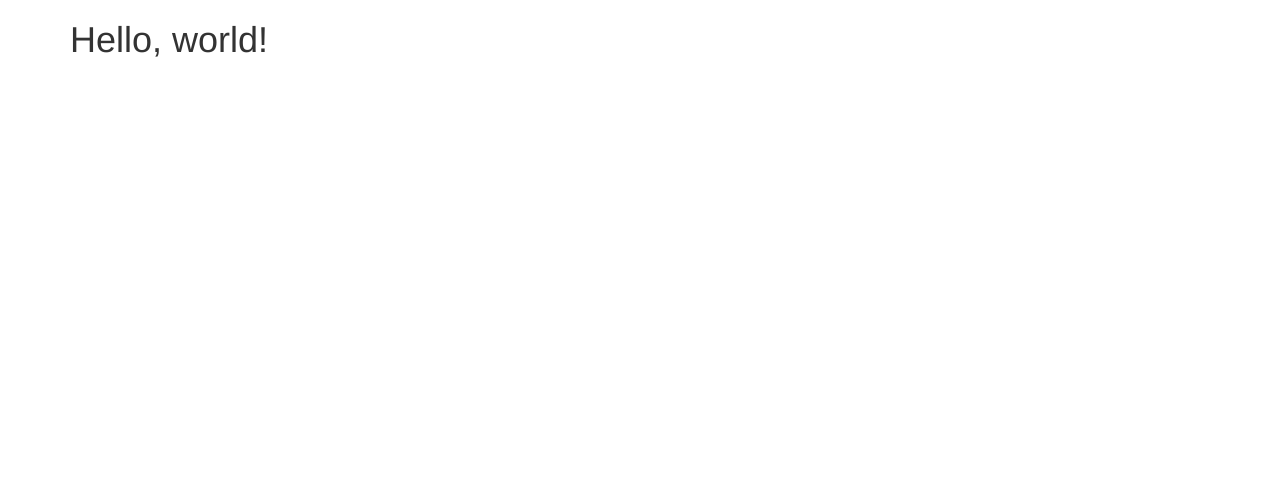
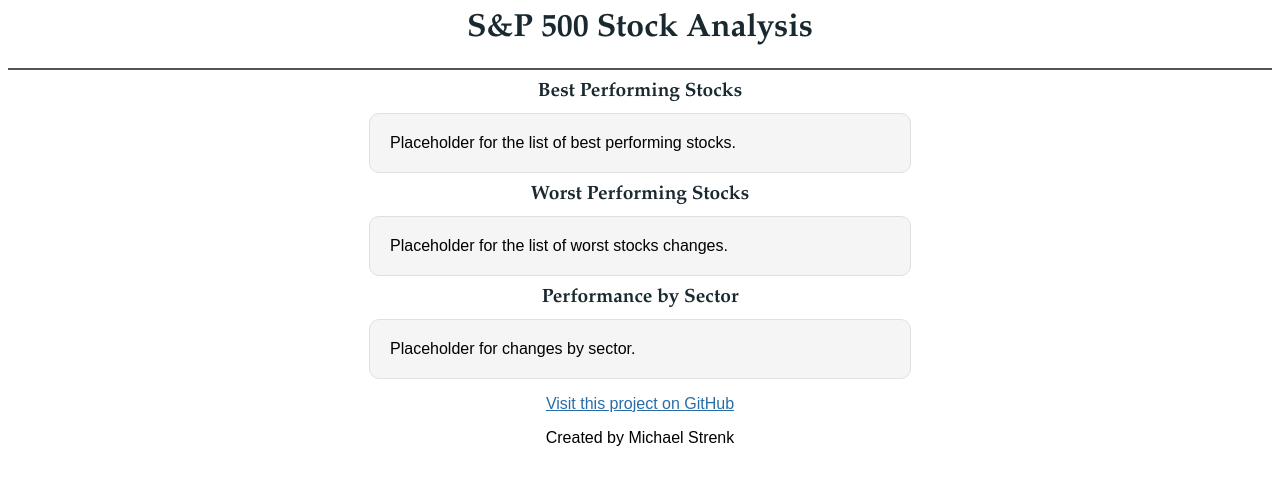
Before and after one commit to MikeStrenk/Stock-Grabber, a Flask app: page / in a window 1280 px wide. Before the commit the part shown is almost empty. Shown: the top 485 px of the page. Run offline with Flask 2, Linux system fonts and the light colour scheme; some libraries are stand-ins or nearby versions.

Commit message:
adding some placeholder containers
added placeholders divs, text and a footer link to the project github page.

```diff
--- a/templates/index.html
+++ b/templates/index.html
@@ -1,16 +1,45 @@
-
 <!DOCTYPE html>
 <html>
+
 <head>
-    <title>Bootstrap 101 Template</title>
+  <title>S&P 500 Stock Analysis</title>
   <meta name="viewport" content="width=device-width, initial-scale=1.0">
-    <link href="http://netdna.bootstrapcdn.com/bootstrap/3.1.1/css/bootstrap.min.css" rel="stylesheet" media="screen">
+  <link rel="stylesheet" type="text/css" href="{{ url_for('static',filename='styles.css') }}">
 </head>
+
 <body>
-    <div class="container">
-      <h1>Hello, world!</h1>
+  <div class="center">
+    <h1>S&P 500 Stock Analysis</h1>
   </div>
-    <script src="http://code.jquery.com/jquery-1.11.0.min.js"></script>
-    <script src="http://netdna.bootstrapcdn.com/bootstrap/3.1.1/js/bootstrap.min.js"></script>
+
+  <h2>Best Performing Stocks</h2>
+
+  <div class="graph">
+    Placeholder for the list of best performing stocks.
+  </div>
+
+  <h2>Worst Performing Stocks</h2>
+
+  <div class="graph">
+    Placeholder for the list of worst stocks changes.
+  </div>
+
+  <h2>Performance by Sector</h2>
+
+  <div class="graph">
+    Placeholder for changes by sector.
+  </div>
+
+  <div class="footer">
+    <p>
+      <a href="https://github.com/MikeStrenk/Stock-Grabber">Visit this project on GitHub</a>
+    <p>
+      Created by Michael Strenk
+    </p>
+    </p>
+  </div>
+
+  <script></script>
 </body>
+
 </html>
```
Lines whose indentation alone changed are shown as unchanged.
